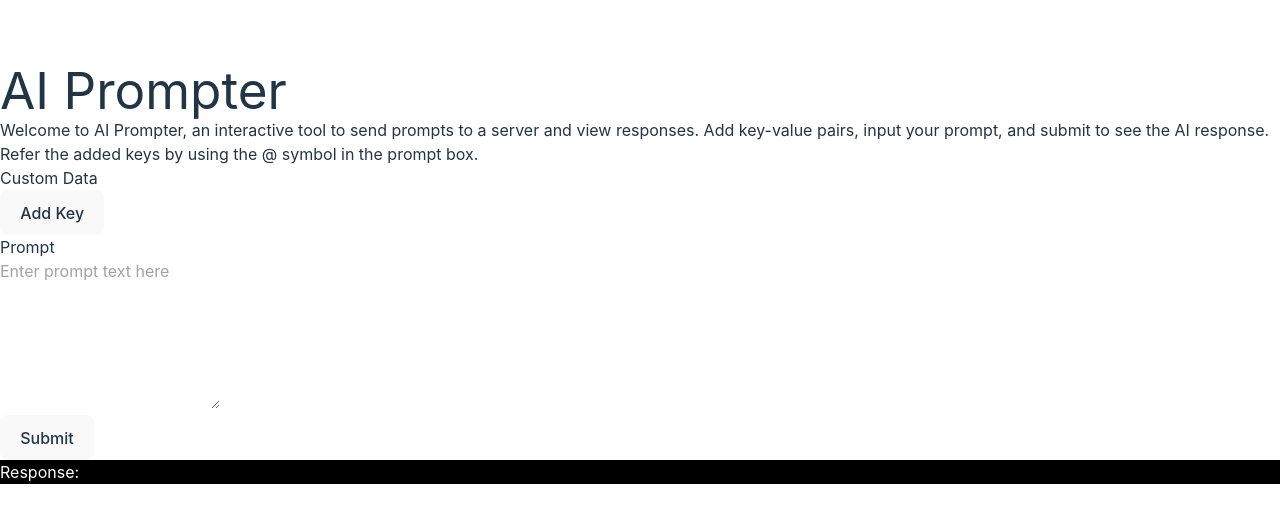
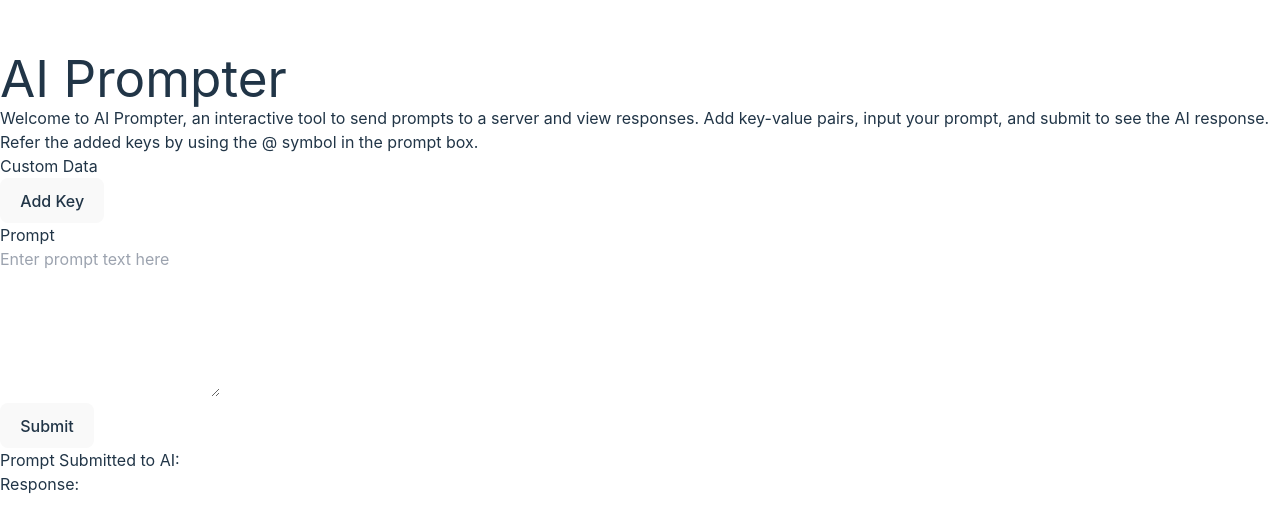
Before and after one commit to vgvishesh/AI_Prompter, a React (Vite) app: page / in a window 1280 px wide. Shown: the part 127-658 px from the top of the page. Built offline with nearby package versions, Linux system fonts and the light colour scheme.

Commit message:
adding submission box to display the generated prompt

```diff
--- a/src/App.tsx
+++ b/src/App.tsx
@@ -15,6 +15,7 @@
   const [promptText, setPromptText] = useState<string>(() => {
     return localStorage.getItem('promptText') || '';
   });
+  const [submittedPrompt, setSubmittedPrompt] = useState<string>('');
   const [answer, setAnswer] = useState<string>(() => {
     return localStorage.getItem('answer') || '';
   });
@@ -50,6 +51,7 @@
       finalText = finalText.replace(new RegExp(`@${pair.key}`, 'g'), pair.value);
     });
 
+    setSubmittedPrompt(finalText); // Update the submitted prompt
     setIsLoading(true);
     try {
       const response = await fetch('https://api.mega-mind.io/chat/command/', {
@@ -73,6 +75,7 @@
   const formatResponseText = (text: string) => {
     return { __html: text.replace(/\n/g, '<br>') };
   };
+
   return (
     <div className="container mx-auto p-4">
       <div className="text-center mb-8">
@@ -84,7 +87,7 @@
         </p>
       </div>
       <div className="flex flex-col lg:flex-row justify-center items-start lg:space-x-8 space-y-8 lg:space-y-0">
-        <div className="w-full lg:flex-1 overflow-auto">
+        <div className="w-full lg:flex-1">
           <KeyValueForm keyValuePairs={keyValuePairs} onChange={handleKeyValueChange} />
           <div className="my-8">
             <PromptField promptText={promptText} keyValuePairs={keyValuePairs} onChange={handlePromptChange} />
@@ -92,8 +95,12 @@
           <button onClick={handleSubmit} className="p-2 bg-blue-500 text-white rounded w-full mb-8">
             Submit
           </button>
+          <div className="p-4 border border-gray-300 rounded mb-4 bg-white text-black">
+            <h3 className="font-bold text-lg mb-2">Prompt Submitted to AI:</h3>
+            <p>{submittedPrompt}</p>
+          </div>
         </div>
-        <div className="min-w-[450px] w-full lg:w-auto lg:flex-1 p-4 border border-gray-300 rounded" style={{ backgroundColor: 'black', color: 'white' }}>
+        <div className="w-full lg:w-auto lg:flex-1 p-4 border border-gray-300 rounded bg-black text-white">
           <h3 className="font-bold text-lg mb-2">Response:</h3>
           {isLoading ? (
             <div className="flex justify-center items-center h-full">
```
